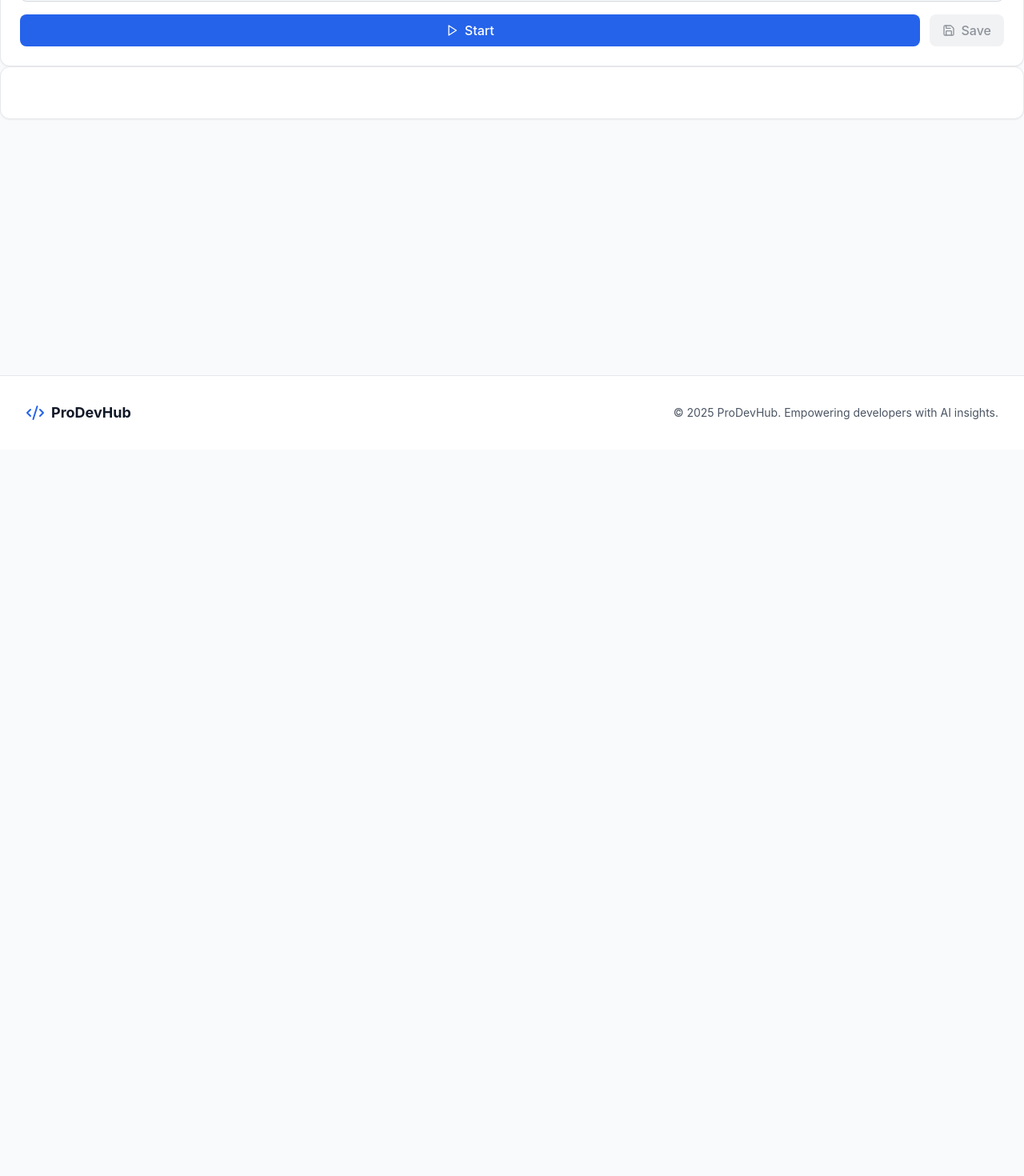
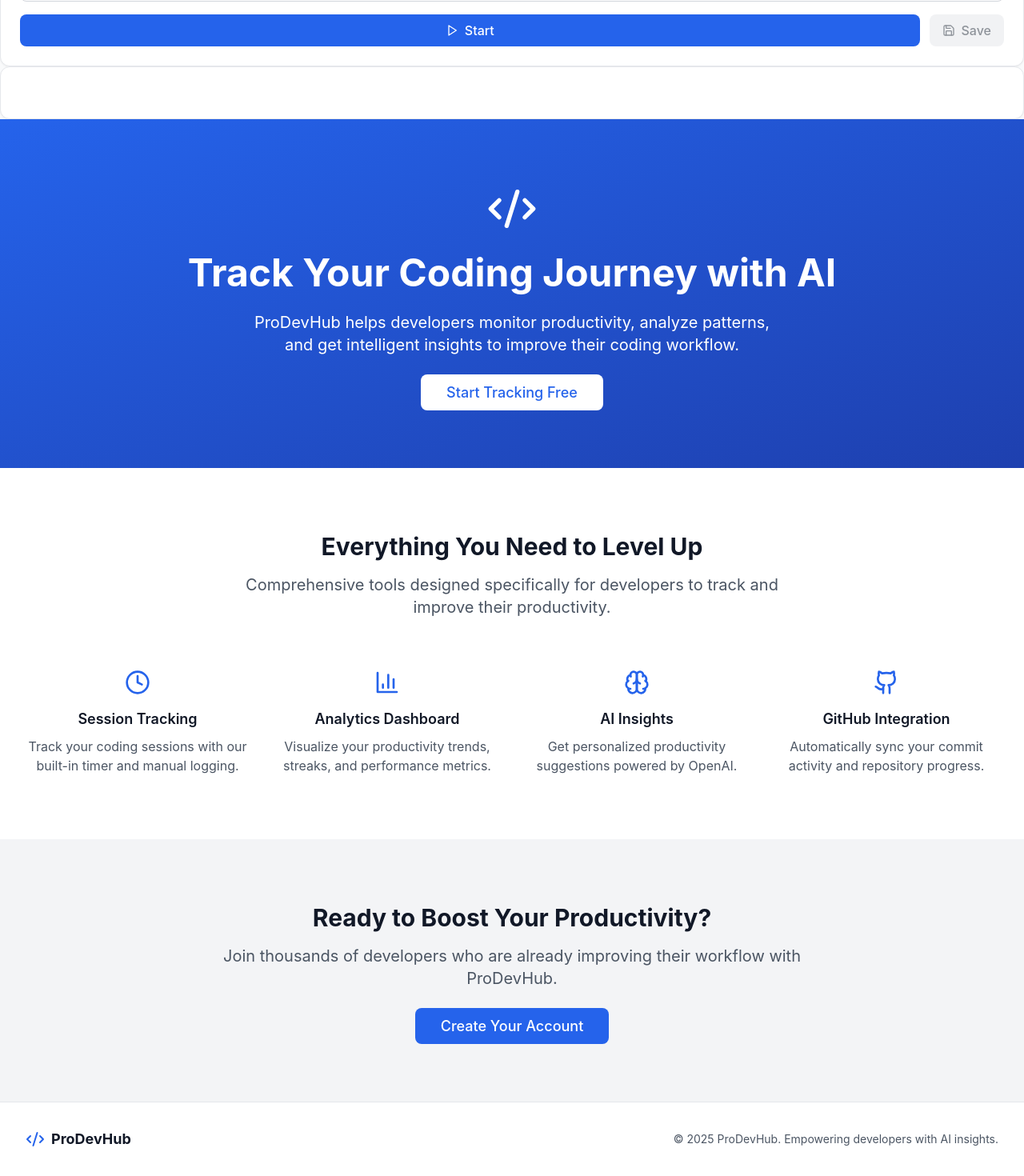
Before and after one commit to malidu04/ProDevHub-AI-Driven-Developer-Productivity-Coding-Insights-Tracker, a React (Vite) app in the folder client/: page / in a window 1280 px wide. Shown: the part 238-1708 px from the top of the page at 80% size. Before the commit the page ends 800 px from the top, so only its background shows below. Built offline with nearby package versions, Linux system fonts and the light colour scheme.

Commit message:
Home file completion

```diff
--- a/client/src/App.jsx
+++ b/client/src/App.jsx
@@ -5,7 +5,7 @@
 import Footer from './components/Footer'
 import Timer from './components/TImer'
 import ChartCard from './components/ChartCard'
-
+import Home from './pages/Home'
 
 
 function App() {
@@ -17,6 +17,7 @@
           <main className="flex-1">
             <Timer />
             <ChartCard />
+            <Home />
           </main>
           <Footer />
         </div>
--- /dev/null
+++ b/client/src/pages/Home.jsx
@@ -0,0 +1,106 @@
+import React from 'react'
+import { Link } from 'react-router-dom'
+import { useAuth } from '../context/AuthContext'
+import { Code2, BarChart3, Brain, Github, Clock } from 'lucide-react'
+
+const Home = () => {
+  const { user } = useAuth()
+
+  const features = [
+    {
+      icon: <Clock className="h-8 w-8" />,
+      title: 'Session Tracking',
+      description: 'Track your coding sessions with our built-in timer and manual logging.'
+    },
+    {
+      icon: <BarChart3 className="h-8 w-8" />,
+      title: 'Analytics Dashboard',
+      description: 'Visualize your productivity trends, streaks, and performance metrics.'
+    },
+    {
+      icon: <Brain className="h-8 w-8" />,
+      title: 'AI Insights',
+      description: 'Get personalized productivity suggestions powered by OpenAI.'
+    },
+    {
+      icon: <Github className="h-8 w-8" />,
+      title: 'GitHub Integration',
+      description: 'Automatically sync your commit activity and repository progress.'
+    }
+  ]
+
+  return (
+    <div className="min-h-screen">
+      {/* Hero Section */}
+      <section className="bg-gradient-to-br from-blue-600 to-blue-800 text-white">
+        <div className="max-w-7xl mx-auto px-4 sm:px-6 lg:px-8 py-20">
+          <div className="text-center">
+            <div className="flex justify-center mb-6">
+              <Code2 className="h-16 w-16" />
+            </div>
+            <h1 className="text-5xl font-bold mb-6">
+              Track Your Coding Journey with AI
+            </h1>
+            <p className="text-xl mb-8 max-w-2xl mx-auto">
+              ProDevHub helps developers monitor productivity, analyze patterns, and get intelligent insights to improve their coding workflow.
+            </p>
+            {user ? (
+              <Link to="/dashboard" className="btn-primary bg-white text-blue-600 hover:bg-gray-100 text-lg px-8 py-3">
+                Go to Dashboard
+              </Link>
+            ) : (
+              <Link to="/register" className="btn-primary bg-white text-blue-600 hover:bg-gray-100 text-lg px-8 py-3">
+                Start Tracking Free
+              </Link>
+            )}
+          </div>
+        </div>
+      </section>
+
+      {/* Features Section */}
+      <section className="py-20 bg-white">
+        <div className="max-w-7xl mx-auto px-4 sm:px-6 lg:px-8">
+          <div className="text-center mb-16">
+            <h2 className="text-3xl font-bold text-gray-900 mb-4">
+              Everything You Need to Level Up
+            </h2>
+            <p className="text-xl text-gray-600 max-w-2xl mx-auto">
+              Comprehensive tools designed specifically for developers to track and improve their productivity.
+            </p>
+          </div>
+
+          <div className="grid md:grid-cols-2 lg:grid-cols-4 gap-8">
+            {features.map((feature, index) => (
+              <div key={index} className="text-center">
+                <div className="flex justify-center mb-4 text-blue-600">
+                  {feature.icon}
+                </div>
+                <h3 className="text-lg font-semibold mb-2">{feature.title}</h3>
+                <p className="text-gray-600">{feature.description}</p>
+              </div>
+            ))}
+          </div>
+        </div>
+      </section>
+
+      {/* CTA Section */}
+      <section className="py-20 bg-gray-100">
+        <div className="max-w-4xl mx-auto text-center px-4 sm:px-6 lg:px-8">
+          <h2 className="text-3xl font-bold text-gray-900 mb-4">
+            Ready to Boost Your Productivity?
+          </h2>
+          <p className="text-xl text-gray-600 mb-8">
+            Join thousands of developers who are already improving their workflow with ProDevHub.
+          </p>
+          {!user && (
+            <Link to="/register" className="btn-primary text-lg px-8 py-3">
+              Create Your Account
+            </Link>
+          )}
+        </div>
+      </section>
+    </div>
+  )
+}
+
+export default Home
```
Also changed, not shown: client/src/pages/Login.jsx (added).
